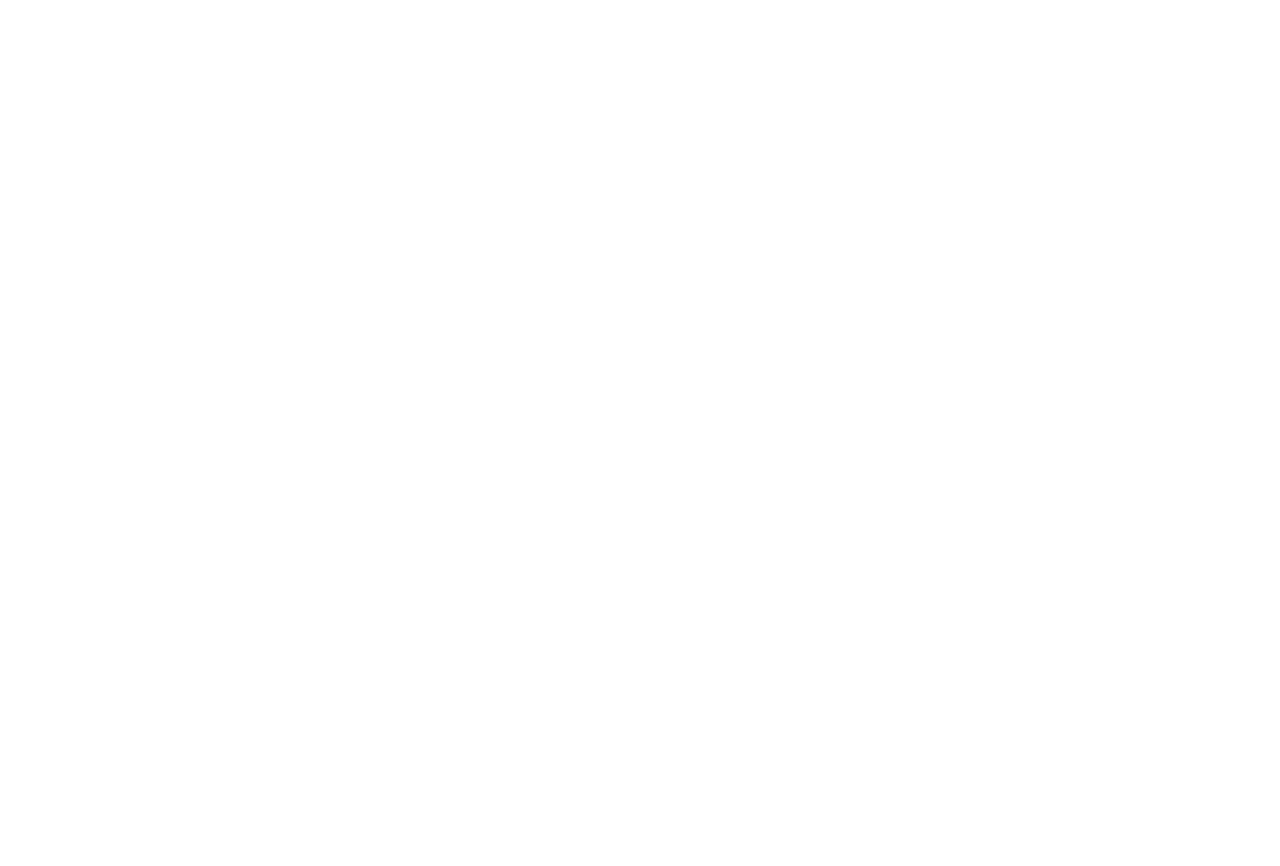
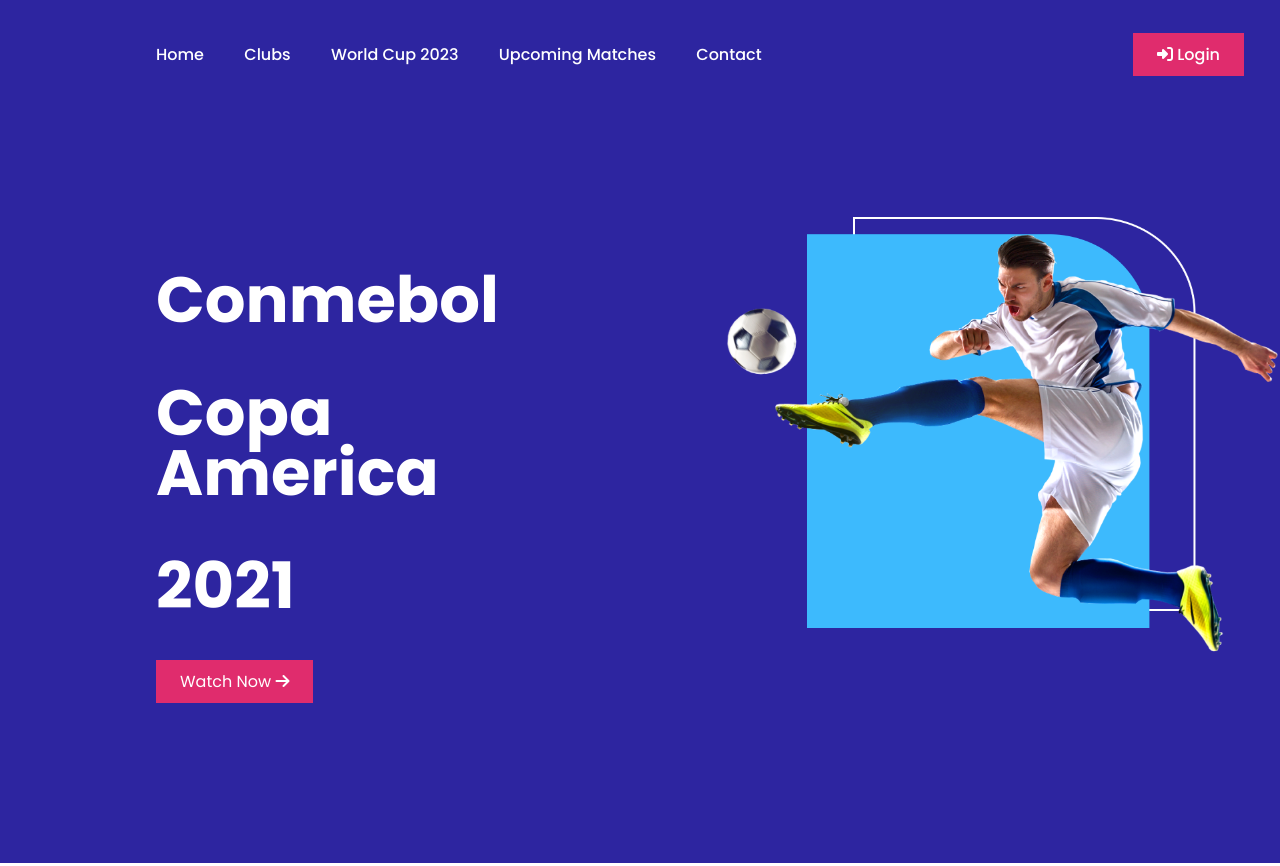
Before and after one commit to faysalmohammed2020/football-website, a plain HTML site: page index.html in a window 1280 px wide. Shown: the top 866 px of the page. Before the commit the page ends 800 px from the top, so only its background shows below. Drawn offline with Linux system fonts and the light colour scheme.

Commit message:
banner completed

```diff
--- a/index.html
+++ b/index.html
@@ -1,12 +1,67 @@
 <!DOCTYPE html>
 <html lang="en">
+
 <head>
     <meta charset="UTF-8">
     <meta http-equiv="X-UA-Compatible" content="IE=edge">
     <meta name="viewport" content="width=device-width, initial-scale=1.0">
     <title>Football Website</title>
+    <script src="https://kit.fontawesome.com/df1629aa3a.js" crossorigin="anonymous"></script>
+    <link rel="stylesheet" href="style.css">
 </head>
+
 <body>
+    <!-- Header part End -->
+    <header class="header">
+        <nav class="navigation">
+            <div class="menu">
+                <a href="">Home</a>
+                <a href="">Clubs</a>
+                <a href="">World Cup 2023</a>
+                <a href="">Upcoming Matches</a>
+                <a href="">Contact</a>
+            </div>
+            <div class="login-button">
+
+                <a href=""><i class="fas fa-sign-in-alt"></i> Login</a>
+            </div>
+        </nav>
+        <section class="banner-section flexible-content">
+            <div class="half-width">
+                <h1>Conmebol</h1>
+                <h1>Copa America </h1>
+                <h1>2021</h1>
+                <span> <a href=""> Watch Now </a> <i class="fas fa-arrow-right"></i></span>
+            </div>
+            <div class="half-width">
+                <img src="images/banner.png" alt="">
+            </div>
+        </section>
+    </header>
+
+
+
+
+    <!-- Header part Start -->
+    <!-- Image Card Start -->
+
+    <section class="Image-card-section container">
+        <div class="image-cards">
+            <div class="image-card">
+                <div class="image-card-banner">
+                    <img src="images/players/player-1.png">
+                </div>
+                <div class="card-details">
+                    <h1>Neymar Jr.</h1>
+                </div>
+                <p>Neymar da Silva Santos Júnior (born 5 February 1992), known as Neymar, is a Brazilian professional
+                    footballer who plays as a forward for Ligue 1 club Paris Saint-Germain and the Brazil national team.
+                    He is widely regarded as one of the best players in the world.</p>
+            </div>
+        </div>
+
+    </section>
 
 </body>
+
 </html>
--- a/style.css
+++ b/style.css
@@ -0,0 +1,91 @@
+/* ========Fonts Family from google fonts======== */
+
+@import url('https://fonts.googleapis.com/css2?family=Poppins:wght@100;200;300;400;500;600;700;900&display=swap');
+
+/* =========Common Styles====== */
+body{
+    font-family: 'Poppins', sans-serif;
+    margin: 0;
+    padding: 0;
+}
+
+.header{
+    background-color: #2D25A0;
+    transition: background-color 5s;
+}
+.header:hover{
+    background-color: aquamarine;
+}
+/* ====== Navigation Style Start ========== */
+nav a{
+    text-decoration: none;
+    font-size: 16px;
+    font-weight: 500;
+    color: #ffff;
+    margin-right: 36px;
+    line-height: 24px;
+}
+nav{
+    margin-left: 156px;
+    padding-top: 42px;
+    display: flex;
+    justify-content: space-between;
+
+}
+.login-button a{
+    background-color: #E02C6D;
+    padding: 10px 24px ;
+    text-align: center;
+    color: white;
+}
+ .fa-sign-in-alt{
+    color: #ffff;
+    font-size: 16px;
+
+}
+/* ====== Navigation Style End ========== */
+/* =======Banner Style Start */
+.flexible-content{
+    display: flex;
+    margin-bottom: 70px;
+    margin-top: 150px;
+}
+
+.half-width{
+    width: 50%;
+    padding-left: 156px;
+    padding-bottom: 169px;
+
+}
+
+.half-width span{
+    background-color: #E02C6D;
+    padding: 10px 24px;
+
+}
+.half-width span a{
+    text-decoration: none;
+    font-size: 16px;
+    line-height: 24px;
+    color: #ffffff;
+}
+.fa-arrow-right{
+    color: #ffffff;
+}
+.half-width img{
+   width: 557px;
+   height: 438px;
+
+}
+.half-width img:hover{
+
+}
+.half-width h1{
+    font-size: 64px;
+    line-height: 60px;
+    color: #ffffff;
+
+}
+
+/* =======Banner Style End */
+/*========Image Card Section Start======*/
```
